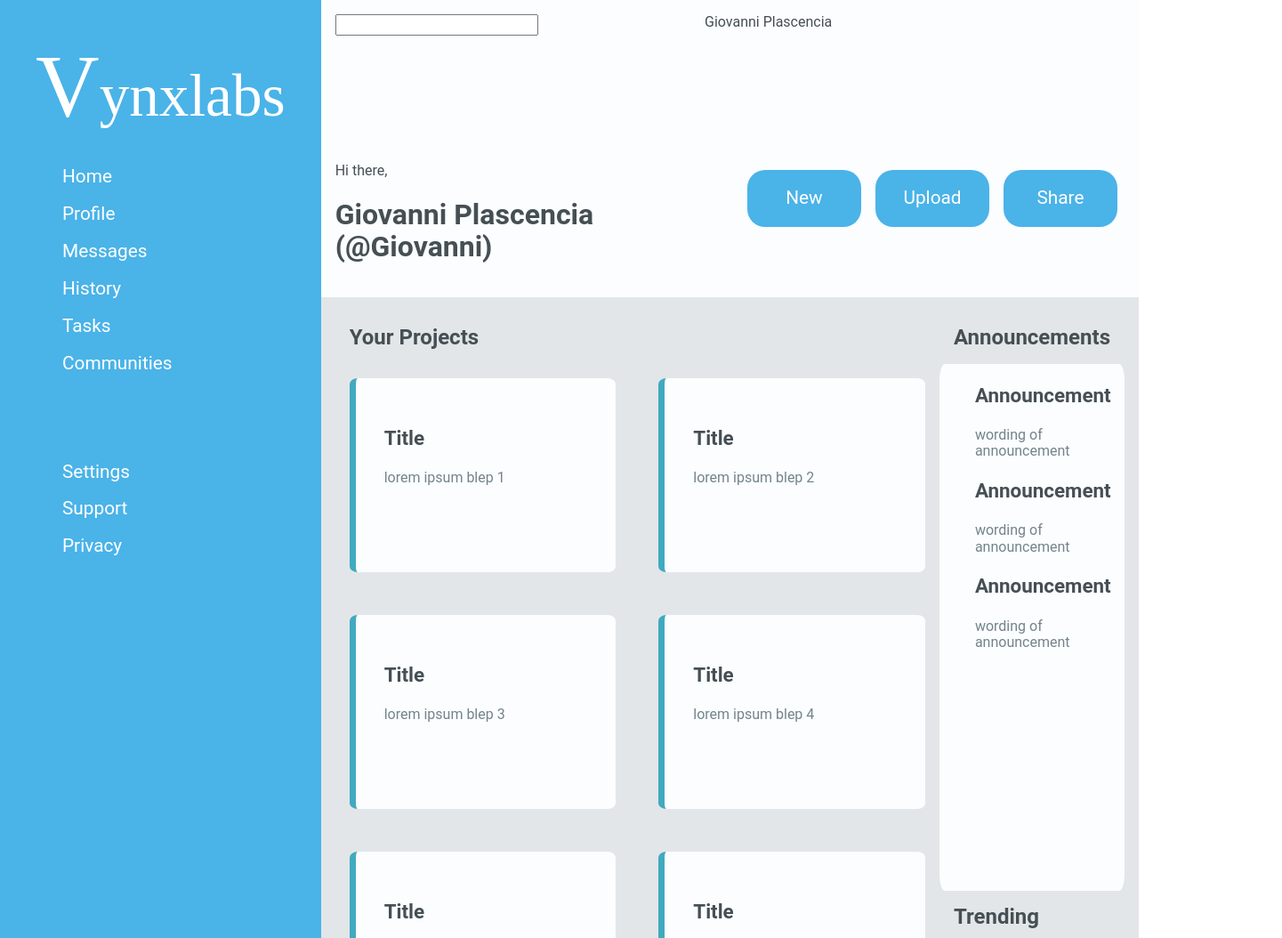
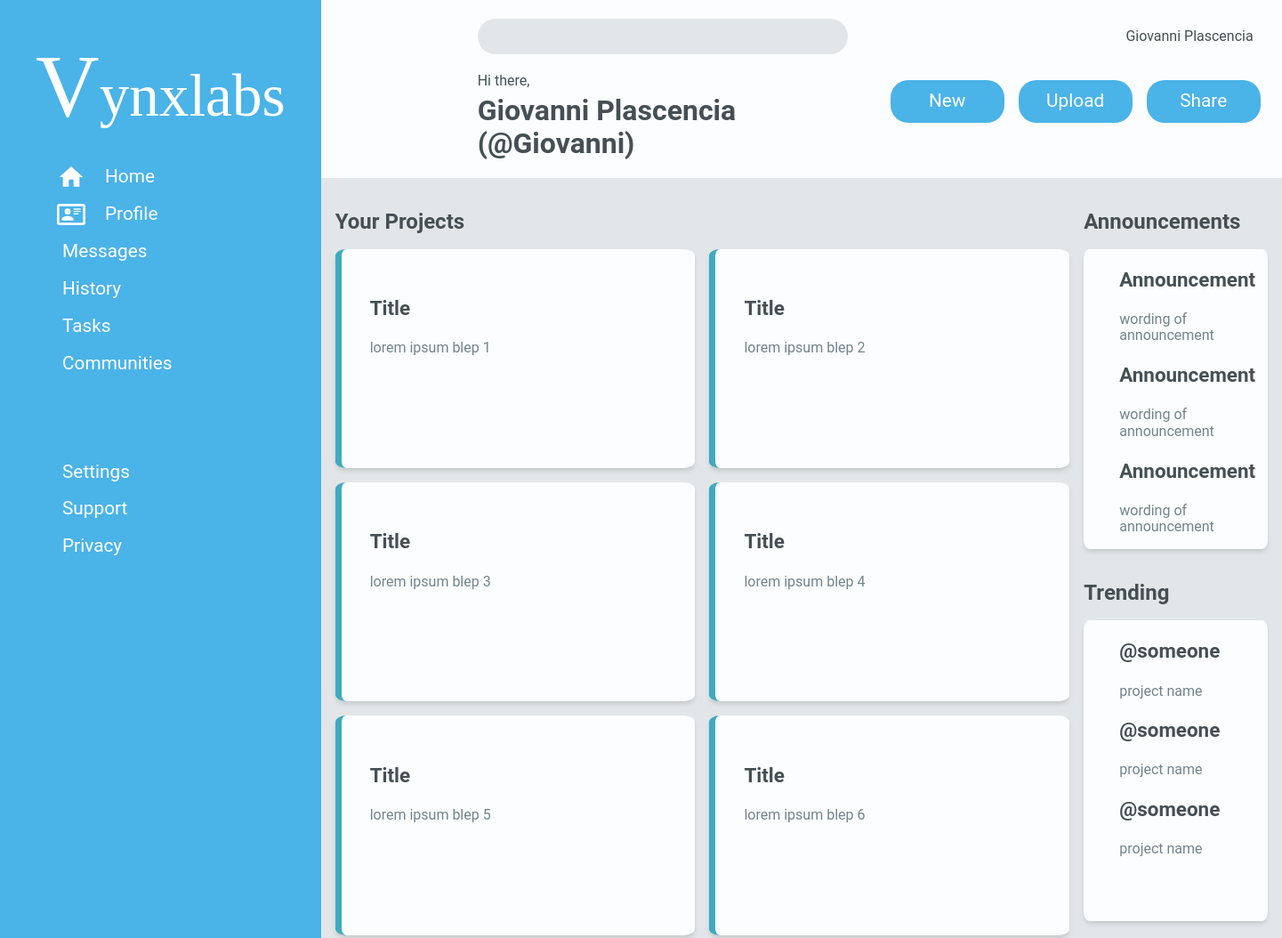
Before and after one commit to Virtuouz/Admin-Panel, a plain HTML site: page index.html in a window 1280 px wide. Shown: the top 1054 px of the page at 89% size, 1441 px wide, since content can reach past the window. Drawn offline with Linux system fonts and the light colour scheme; a web font is replaced by a local one.

Commit message:
start adding icons

```diff
--- a/index.html
+++ b/index.html
@@ -11,7 +11,7 @@
   <body>
     <div class="container">
       <div class="header">
-        <label for="dashboard-search"
+        <label id="search-bar" for="dashboard-search"
           ><input type="search" name="search" id="dashboard-search"
         /></label>
         <div class="user-small">Giovanni Plascencia</div>
@@ -28,8 +28,9 @@
       <div class="sidebar">
         <div class="logo">Vynxlabs</div>
         <ul>
-          <li><button>Home</button></li>
-          <li><button>Profile</button></li>
+          <li> <svg xmlns="http://www.w3.org/2000/svg" viewBox="0 0 24 24"><path d="M10,20V14H14V20H19V12H22L12,3L2,12H5V20H10Z" /></svg> <button>Home</button></li>
+          <li> <svg xmlns="http://www.w3.org/2000/svg" viewBox="0 0 24 24"><path d="M22,3H2C0.91,3.04 0.04,3.91 0,5V19C0.04,20.09 0.91,20.96 2,21H22C23.09,20.96 23.96,20.09 24,19V5C23.96,3.91 23.09,3.04 22,3M22,19H2V5H22V19M14,17V15.75C14,14.09 10.66,13.25 9,13.25C7.34,13.25 4,14.09 4,15.75V17H14M9,7A2.5,2.5 0 0,0 6.5,9.5A2.5,2.5 0 0,0 9,12A2.5,2.5 0 0,0 11.5,9.5A2.5,2.5 0 0,0 9,7M14,7V8H20V7H14M14,9V10H20V9H14M14,11V12H18V11H14" /></svg>
+            <button>Profile</button></li>
           <li><button>Messages</button></li>
           <li><button>History</button></li>
           <li><button>Tasks</button></li>
--- a/style.css
+++ b/style.css
@@ -15,16 +15,20 @@
     --main-text-color:hsl(200, 10%, 50%);
     --primary-color:hsl(200, 77%, 60%);
     --primary-color-hover:hsl(195, 75%, 66%);
+    --primary-color-active:hsl(205, 85%, 57%);
+    --box-shadow:rgba(0, 0, 0, 0.1) 0px 4px 6px -1px, rgba(0, 0, 0, 0.06) 0px 2px 4px -1px;
 }
 ul{
     list-style: none;
 }
+
 h3{
     font-size: 1.4rem;
 }
 .container{
     display: grid;
-    grid-template: 1fr 4fr / 1fr 4fr;
+    height: 100vh;
+    grid-template: 200px 4fr / 1fr 4fr;
     color: var(--main-headings-text);
     grid-auto-rows: clamp(250px,20%,30rem);
     font-family: roboto;
@@ -39,11 +43,51 @@ h3{
     grid-template-columns: 3fr 1fr;
     padding: 1rem;
     background-color: var(--light-background-color);
+    box-shadow: var(--box-shadow);
+}
+
+#search-bar{
+    appearance: none;
+    padding-left: 10rem;
+    align-self: center;
+}
+
+#search-bar:focus{
+    outline: none;
+    border-color: aqua;
+}
+
+#dashboard-search{
+    border: 0px transparent;
+    background-color: var(--main-background-color);
+    border-radius: 20px;
+    width: calc(10rem + 20vw);
+    height: calc(2rem + 1vh);
+    font-size: calc(1rem + .75vh);
+}
+
+.user-big{
+    padding-left: 10rem;
+}
+
+.user-small{
+    padding: 1rem;
+    justify-self: end;
+}
+
+.user-big>p{
+    margin-bottom: 0px;
+    padding-bottom: 0px;
+}
+
+.user-big>h1{
+    margin-top: 5px;
+    padding-top: 0px;
 }
 
 .header button{
     width: 8rem;
-    height: 4rem;
+    height: 3rem;
     color: white;
     font-size: 1.3rem;
     background-color: var(--primary-color);
@@ -51,11 +95,14 @@ h3{
     border: none;
     margin: .5rem;
     border-radius: 20px;
-
 }
 
 .header button:hover{
     background-color: var(--primary-color-hover);
+}
+
+.header button:active{
+    background-color: var(--primary-color-active);
 }
 
 .project-options{
@@ -84,6 +131,16 @@ h3{
 
 .sidebar li{
     border-radius: 20px;
+    display: flex;
+    flex-direction: row;
+
+}
+.sidebar svg{
+    height: 2rem;
+    width: 3rem;
+    fill: white;
+    align-self: center;
+
 }
 
 .sidebar button{
@@ -97,8 +154,11 @@ h3{
 
 .sidebar li:hover{
     background-color:var(--primary-color-hover) ;
+}
+.sidebar li:active{
+    background-color: var(--primary-color-active);
+}
 
-}
 .sidebar > ul + ul{
     margin-top: 5rem;
 }
@@ -108,7 +168,7 @@ h3{
 #projects-heading,
 #announce-heading,
 #trending-heading{
-    margin: 1rem;
+    margin-bottom: 0px;
 }
 
 .main{
@@ -120,11 +180,12 @@ h3{
     background-color: var(--main-background-color);
     padding: 1rem;
     max-width: 100%;
+    gap: 1rem;
 }
 .projects{
     display: grid;
-    grid-template-columns: repeat(auto-fit,minmax(250px,1fr));
-    grid-auto-rows: clamp(250px,20%,30rem);
+    grid-template-columns: repeat(auto-fit,minmax(350px,1fr));
+    grid-auto-rows: clamp(250px,20%,1fr);
     gap: 1rem;
 }
 
@@ -133,6 +194,7 @@ h3{
 .card{
     background-color: var(--light-background-color);
     border-radius: 3%;
+    box-shadow: var(--box-shadow) ;
 }
 
 .card-text{
```
Also changed, not shown: Icons/card-account-details-outline.svg (added), Icons/home.svg (added).
